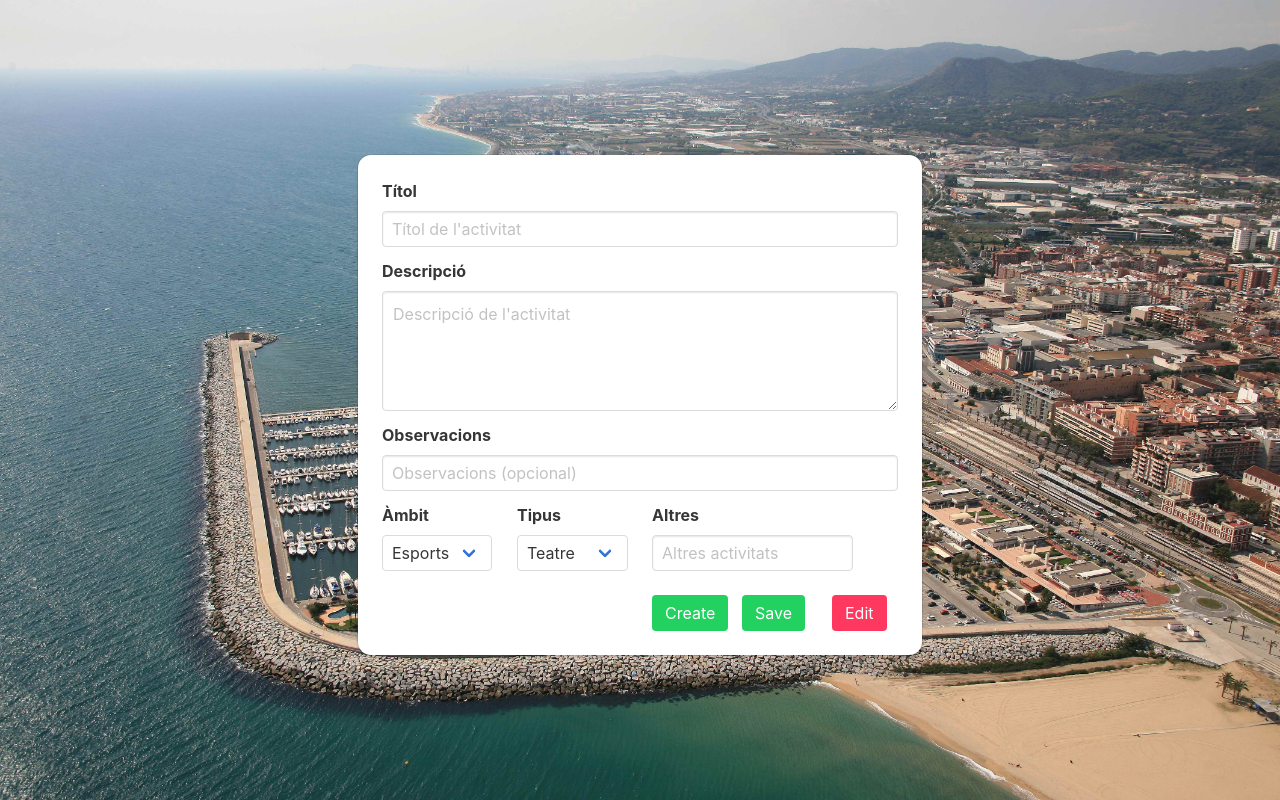
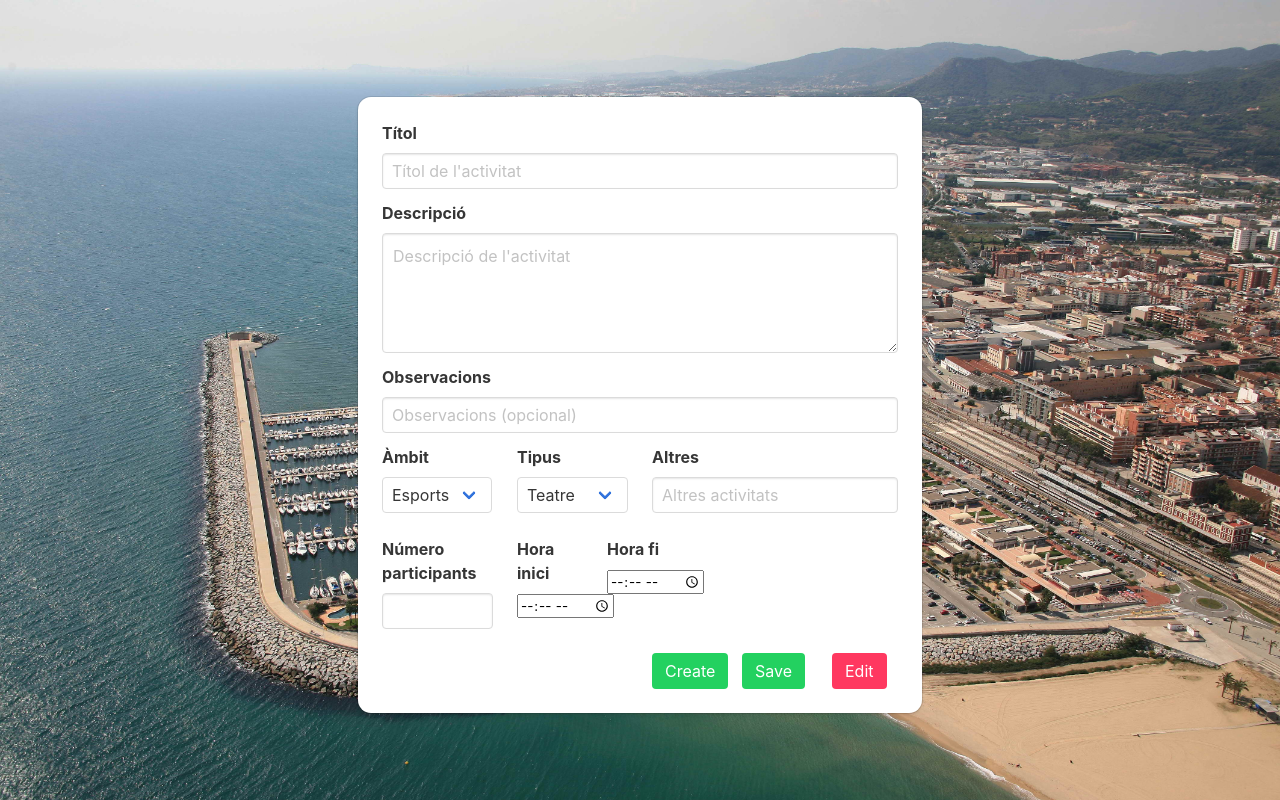
Before and after one commit to somhackathon19/somhackathon19-kteam, a Vue app in the folder client/: page /newEvent in a window 1280 px wide. Built offline with nearby package versions, Linux system fonts and the light colour scheme; no server answers.

Commit message:
newEvent 2.0

```diff
--- a/client/src/components/NewEvent.vue
+++ b/client/src/components/NewEvent.vue
@@ -55,14 +55,36 @@
                       </div>
                     </div>
                   </div>
-                  <div class="column is-5">
-                    <label class="label">Altres</label>
-                    <div class="control">
-                      <input class="input" type="text" placeholder="Altres activitats">
+                  <div class="column is-6">
+                    <div class="field">
+                      <label class="label">Altres</label>
+                      <div class="control">
+                        <input class="input" type="text" placeholder="Altres activitats">
+                      </div>
                     </div>
                   </div>
                 </div>
-                <div class="columns is-mobile level-right" >
+                <div class="columns is-mobile">
+                  <div class="column is-3">
+                    <div class="field">
+                      <label class="label">Número participants</label>
+                      <input class="input" type="text">
+                    </div>
+                  </div>
+                  <div class="column is-2">
+                    <div class="field">
+                      <label class="label">Hora inici</label>
+                      <input type="time">
+                    </div>
+                  </div>
+                   <div class="column is-2">
+                    <div class="field">
+                      <label class="label">Hora fi</label>
+                      <input type="time">
+                    </div>
+                  </div>
+                </div>
+                <div class="columns is-mobile level-right">
                   <div class="column is-2">
                     <div class="field">
                       <button class="button is-success" id="create" v-on:click="doLogin">Create</button>
@@ -94,7 +116,8 @@ export default {
   props: ["titol", "descripcio"],
   data() {
     return {
-      msg: "Welcome to Your Vue.js App"
+      msg: "Welcome to Your Vue.js App",
+      time: new Date()
     };
   }
 };
```
